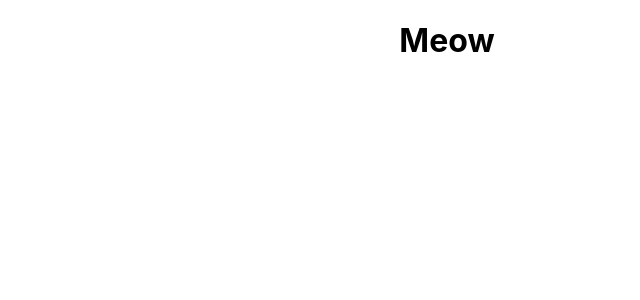
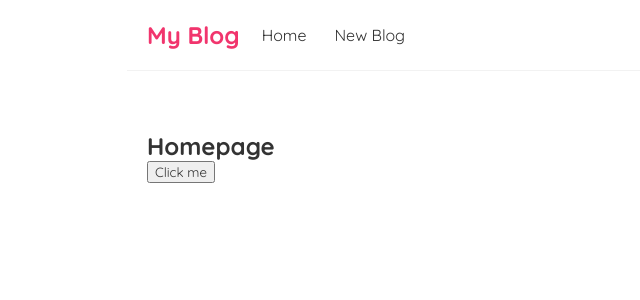
Before and after one commit to markpackham/react-revise-nn, a React (Create React App) app: page / in a window 1280 px wide. Shown: the top 300 px of the page, without its empty margins (193-833 px from the left). Built offline with nearby package versions, Linux system fonts and the light colour scheme.

Commit message:
add onClick event, https://youtu.be/0XSDAup85SA?t=151

```diff
--- a/src/App.css
+++ /dev/null
@@ -1,38 +0,0 @@
-.App {
-  text-align: center;
-}
-
-.App-logo {
-  height: 40vmin;
-  pointer-events: none;
-}
-
-@media (prefers-reduced-motion: no-preference) {
-  .App-logo {
-    animation: App-logo-spin infinite 20s linear;
-  }
-}
-
-.App-header {
-  background-color: #282c34;
-  min-height: 100vh;
-  display: flex;
-  flex-direction: column;
-  align-items: center;
-  justify-content: center;
-  font-size: calc(10px + 2vmin);
-  color: white;
-}
-
-.App-link {
-  color: #61dafb;
-}
-
-@keyframes App-logo-spin {
-  from {
-    transform: rotate(0deg);
-  }
-  to {
-    transform: rotate(360deg);
-  }
-}
--- a/src/App.js
+++ b/src/App.js
@@ -1,12 +1,12 @@
-import "./App.css";
+import Navbar from "./Navbar";
+import Home from "./Home";
 
 function App() {
-  const title = "Meow";
-
   return (
     <div className="App">
+      <Navbar />
       <div className="content">
-        <h1>{title}</h1>
+        <Home />
       </div>
     </div>
   );
--- /dev/null
+++ b/src/Home.js
@@ -0,0 +1,14 @@
+const Home = () => {
+  const handleClick = () => {
+    console.log("Hello world");
+  };
+
+  return (
+    <div className="home">
+      <h2>Homepage</h2>
+      <button onClick={handleClick}>Click me</button>
+    </div>
+  );
+};
+
+export default Home;
--- /dev/null
+++ b/src/Navbar.js
@@ -0,0 +1,13 @@
+const Navbar = () => {
+  return (
+    <nav className="navbar">
+      <h1>My Blog</h1>
+      <div className="link">
+        <a href="/">Home</a>
+        <a href="/create">New Blog</a>
+      </div>
+    </nav>
+  );
+};
+
+export default Navbar;
--- a/src/index.css
+++ b/src/index.css
@@ -1,13 +1,105 @@
-body {
+@import url("https://fonts.googleapis.com/css2?family=Quicksand:wght@300;400;500;600;700&display=swap");
+
+/* base styles */
+* {
   margin: 0;
-  font-family: -apple-system, BlinkMacSystemFont, 'Segoe UI', 'Roboto', 'Oxygen',
-    'Ubuntu', 'Cantarell', 'Fira Sans', 'Droid Sans', 'Helvetica Neue',
-    sans-serif;
-  -webkit-font-smoothing: antialiased;
-  -moz-osx-font-smoothing: grayscale;
+  font-family: "Quicksand";
+  color: #333;
+}
+.navbar {
+  padding: 20px;
+  display: flex;
+  align-items: center;
+  max-width: 600px;
+  margin: 0 auto;
+  border-bottom: 1px solid #f2f2f2;
+}
+.navbar h1 {
+  color: #f1356d;
+}
+.navbar .links {
+  margin-left: auto;
+}
+.navbar a {
+  margin-left: 16px;
+  text-decoration: none;
+  padding: 6px;
+}
+.navbar a:hover {
+  color: #f1356d;
+}
+.content {
+  max-width: 600px;
+  margin: 40px auto;
+  padding: 20px;
 }
 
-code {
-  font-family: source-code-pro, Menlo, Monaco, Consolas, 'Courier New',
-    monospace;
+/* blog previews / list */
+.blog-preview {
+  padding: 10px 16px;
+  margin: 20px 0;
+  border-bottom: 1px solid #fafafa;
 }
+.blog-preview:hover {
+  box-shadow: 1px 3px 5px rgba(0, 0, 0, 0.1);
+}
+.blog-preview h2 {
+  font-size: 20px;
+  color: #f1356d;
+  margin-bottom: 8px;
+}
+.blog-preview a {
+  text-decoration: none;
+}
+
+/* blog details page */
+.blog-details h2 {
+  font-size: 20px;
+  color: #f1356d;
+  margin-bottom: 10px;
+}
+.blog-details div {
+  margin: 20px 0;
+}
+.blog-details button {
+  background: #f1356d;
+  color: #fff;
+  border: 0;
+  padding: 8px;
+  border-radius: 8px;
+  cursor: pointer;
+}
+
+/* create new blog form */
+.create {
+  max-width: 400px;
+  margin: 0 auto;
+  text-align: center;
+}
+.create label {
+  text-align: left;
+  display: block;
+}
+.create h2 {
+  font-size: 20px;
+  color: #f1356d;
+  margin-bottom: 30px;
+}
+.create input,
+.create textarea,
+.create select {
+  width: 100%;
+  padding: 6px 10px;
+  margin: 10px 0;
+  border: 1px solid #ddd;
+  box-sizing: border-box;
+  display: block;
+}
+.create button {
+  background: #f1356d;
+  color: #fff;
+  border: 0;
+  padding: 8px;
+  border-radius: 8px;
+  cursor: pointer;
+}
```
Also changed, not shown: data/db.json (added, +17 -0 lines), 1 other file (tests, documents, lock files or other folders).
